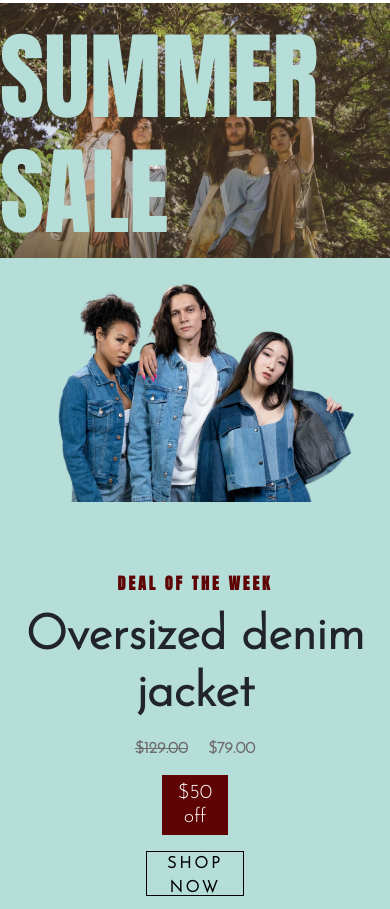
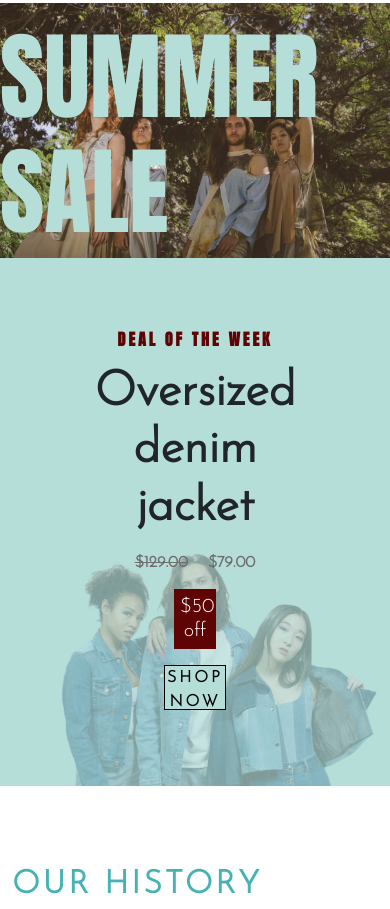
Before and after one commit to krishna-49/le-style, a plain HTML site: page index.html in a window 390 px wide. Shown: the part 7554-8463 px from the top of the page. Drawn offline with nearby package versions, Linux system fonts and the light colour scheme.

Commit message:
mobile and style updated

```diff
--- a/assets/css/mobile.css
+++ b/assets/css/mobile.css
@@ -48,10 +48,22 @@
         padding-top: 1rem;
     }
 
+    .sale-timer {
+        position: relative;
+        background-color: #B6DED9;
+    }
+
+    .sale-timer img {
+        position: absolute;
+        width: 100%;
+        opacity: 0.3;
+        bottom: 0;
+        z-index: 1;
+    }
+
     .sale-timer .details {
-        padding-left: 0;
-        padding-right: 0;
         text-align: center;
+        z-index: 99999;
     }
 
     .details .r-rate {
@@ -78,8 +90,6 @@
         height: 3rem;
         width: 3rem;
     }
-
-
 
     .services .services-1 {
         padding-bottom: 2rem;
@@ -125,30 +135,34 @@
         padding-bottom: 1rem;
     }
 
-    .about{
+    .about {
         padding-left: 1.5rem;
         padding-right: 1.5rem;
     }
 
-    .about-details{
+    .about-details {
         padding-top: 3rem;
-     }
-     .contact form {
+    }
+
+    .contact form {
         width: 70%;
     }
+
     .banner-title {
         font-size: 3.5rem;
         line-height: 1.2;
     }
+
     .contact-title {
         font-size: 3.5rem;
         line-height: 1.2;
     }
+
     .c-name {
         display: inline;
     }
 
-    .contact-form{
+    .contact-form {
         padding-left: 1.5rem;
         padding-right: 1.5rem;
     }
--- a/assets/css/style.css
+++ b/assets/css/style.css
@@ -181,8 +181,7 @@
 }
 
 .sale-timer img {
-    width: auto;
-    height: fit-content;
+    width: 100%;
 }
 
 .details .sale-head {
```
